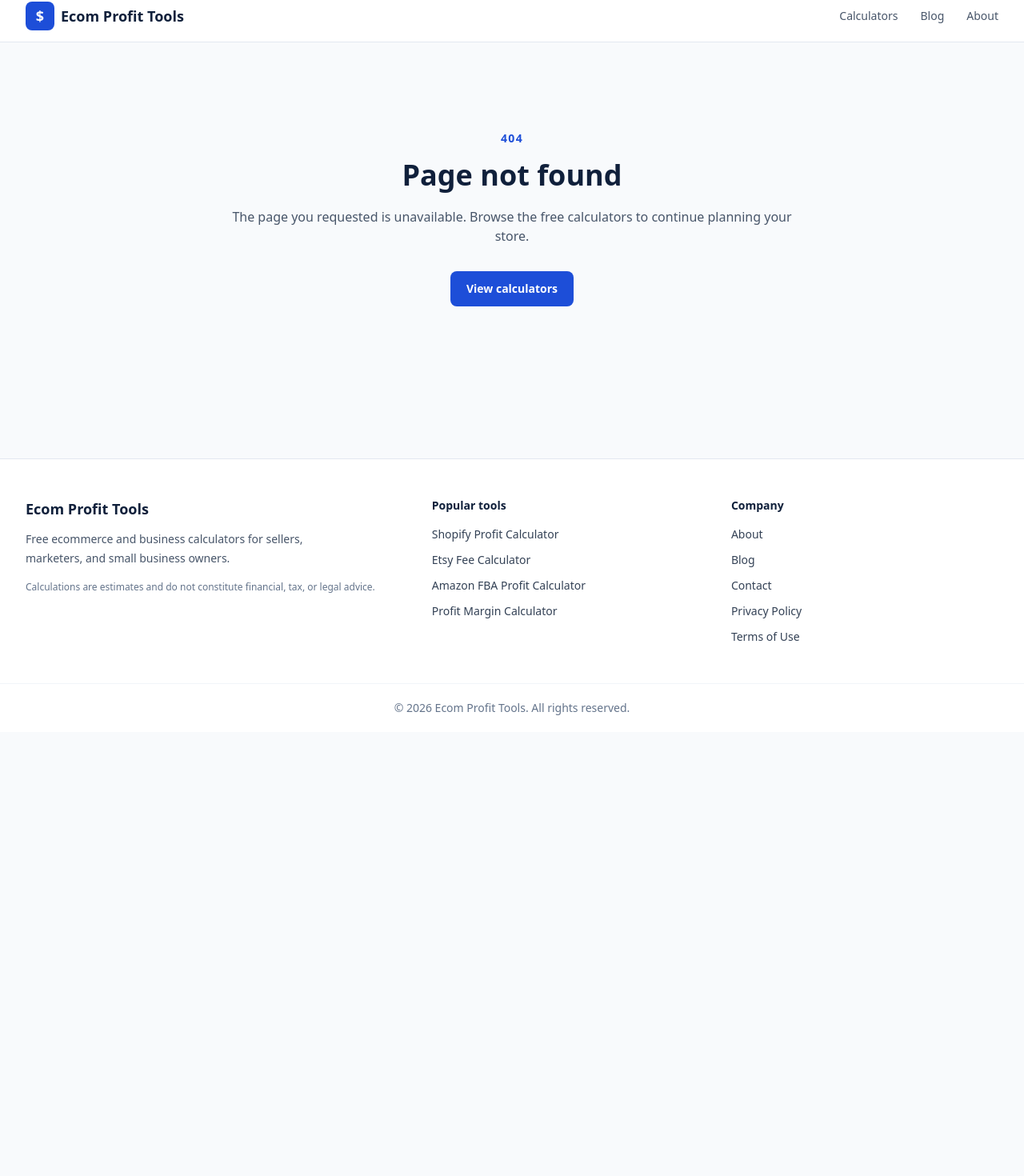
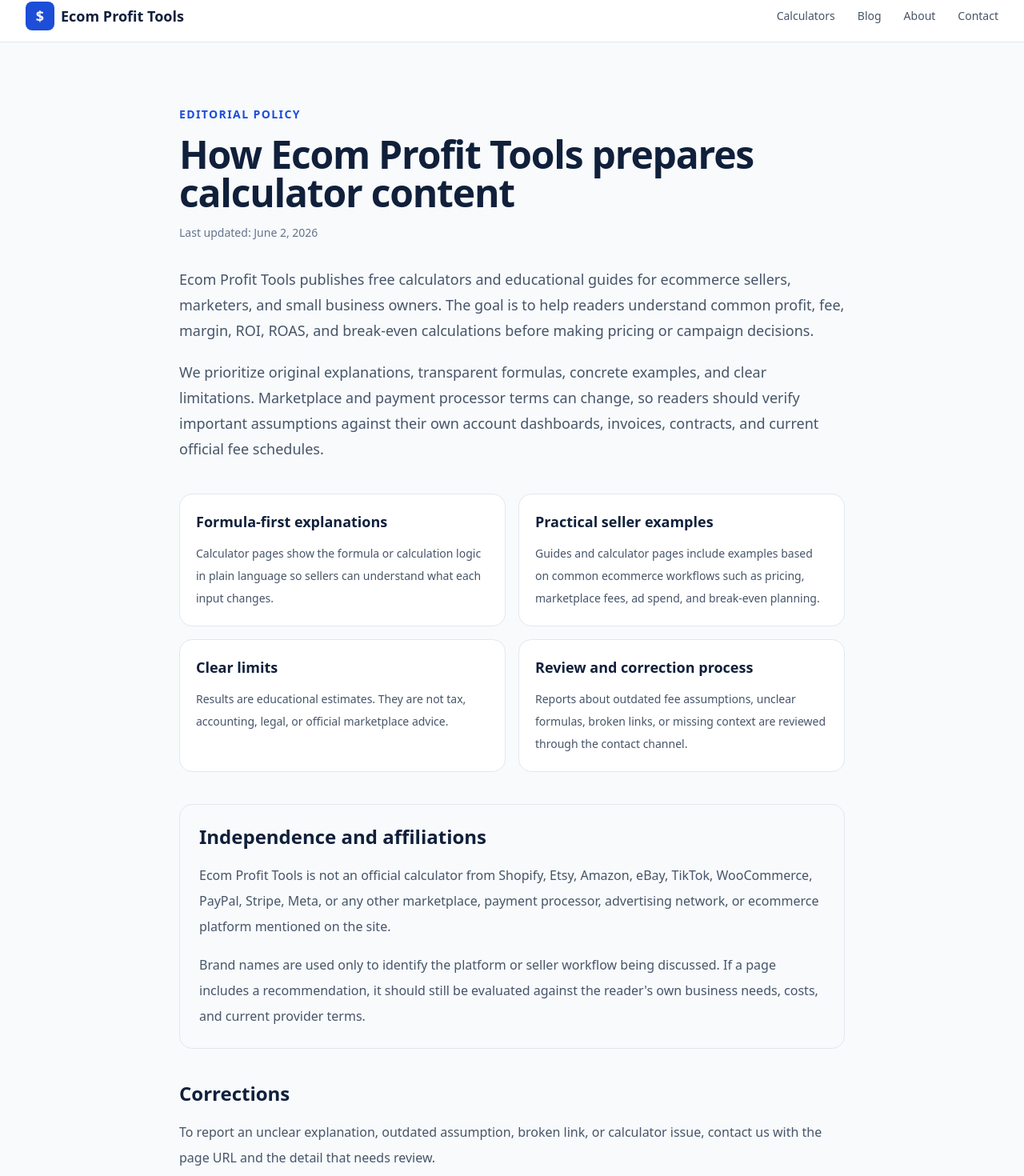
Before and after one commit to hh782897680-art/seller-calc-tools, a Next.js app: page /editorial-policy in a window 1280 px wide. Before the commit this address had no page. Shown: the part 12-1482 px from the top of the page at 80% size. Before the commit the page ends 927 px from the top, so only its background shows below. Built offline with nearby package versions, Linux system fonts and the light colour scheme.

Commit message:
Improve AdSense content quality and trust signals

```diff
--- a/app/about/page.tsx
+++ b/app/about/page.tsx
@@ -26,6 +26,7 @@ export default function AboutPage() {
       <h1 className="mt-4 text-4xl font-bold tracking-tight text-ink sm:text-5xl">
         Tools for practical seller decisions
       </h1>
+      <p className="mt-4 text-sm text-slate-500">Last updated: June 2, 2026</p>
       <div className="mt-8 space-y-5 text-lg leading-8 text-slate-600">
         <p>
           Ecom Profit Tools is a free tool website for Shopify, Etsy, Amazon FBA,
@@ -45,9 +46,35 @@ export default function AboutPage() {
           records and appropriate professional guidance.
         </p>
       </div>
-      <Link className="primary-button mt-10" href="/#calculators">
-        Browse calculators
-      </Link>
+      <section className="mt-10 rounded-2xl border border-slate-200 bg-slate-50 p-6">
+        <h2 className="text-2xl font-semibold text-ink">How the content is maintained</h2>
+        <div className="mt-4 space-y-4 text-base leading-8 text-slate-600">
+          <p>
+            Calculator pages are written around formulas, example inputs, common
+            seller mistakes, and plain-language notes about where estimates can
+            differ from real invoices or marketplace statements.
+          </p>
+          <p>
+            Fee-sensitive pages include review notes where platform terms may vary
+            by country, category, account type, currency, or seller settings. When
+            a calculator covers third-party marketplaces or payment processors,
+            it is not presented as an official statement from those platforms.
+          </p>
+          <p>
+            Corrections and update requests can be sent through the contact page.
+            We review reports about unclear formulas, outdated fee assumptions,
+            broken links, and content that needs stronger sourcing or examples.
+          </p>
+        </div>
+      </section>
+      <div className="mt-10 flex flex-col gap-3 sm:flex-row">
+        <Link className="primary-button" href="/#calculators">
+          Browse calculators
+        </Link>
+        <Link className="secondary-button" href="/editorial-policy">
+          Read editorial policy
+        </Link>
+      </div>
     </main>
   );
 }
--- /dev/null
+++ b/app/editorial-policy/page.tsx
@@ -0,0 +1,105 @@
+import type { Metadata } from "next";
+import Link from "next/link";
+
+export const metadata: Metadata = {
+  title: "Editorial Policy | Ecom Profit Tools",
+  description:
+    "How Ecom Profit Tools prepares, reviews, and updates ecommerce calculator content, examples, and educational guides.",
+  alternates: {
+    canonical: "https://www.ecomprofittools.com/editorial-policy",
+  },
+  openGraph: {
+    title: "Editorial Policy | Ecom Profit Tools",
+    description:
+      "Learn how Ecom Profit Tools writes and reviews calculator pages, examples, and educational ecommerce content.",
+    url: "https://www.ecomprofittools.com/editorial-policy",
+    type: "website",
+  },
+};
+
+const standards = [
+  {
+    title: "Formula-first explanations",
+    text: "Calculator pages show the formula or calculation logic in plain language so sellers can understand what each input changes.",
+  },
+  {
+    title: "Practical seller examples",
+    text: "Guides and calculator pages include examples based on common ecommerce workflows such as pricing, marketplace fees, ad spend, and break-even planning.",
+  },
+  {
+    title: "Clear limits",
+    text: "Results are educational estimates. They are not tax, accounting, legal, or official marketplace advice.",
+  },
+  {
+    title: "Review and correction process",
+    text: "Reports about outdated fee assumptions, unclear formulas, broken links, or missing context are reviewed through the contact channel.",
+  },
+];
+
+export default function EditorialPolicyPage() {
+  return (
+    <main className="page-container max-w-4xl py-14 sm:py-20">
+      <p className="text-sm font-semibold uppercase tracking-widest text-brand-600">
+        Editorial policy
+      </p>
+      <h1 className="mt-4 text-4xl font-bold tracking-tight text-ink sm:text-5xl">
+        How Ecom Profit Tools prepares calculator content
+      </h1>
+      <p className="mt-4 text-sm text-slate-500">Last updated: June 2, 2026</p>
+      <div className="mt-8 space-y-5 text-lg leading-8 text-slate-600">
+        <p>
+          Ecom Profit Tools publishes free calculators and educational guides for
+          ecommerce sellers, marketers, and small business owners. The goal is to
+          help readers understand common profit, fee, margin, ROI, ROAS, and
+          break-even calculations before making pricing or campaign decisions.
+        </p>
+        <p>
+          We prioritize original explanations, transparent formulas, concrete
+          examples, and clear limitations. Marketplace and payment processor terms
+          can change, so readers should verify important assumptions against their
+          own account dashboards, invoices, contracts, and current official fee
+          schedules.
+        </p>
+      </div>
+
+      <section className="mt-10 grid gap-4 sm:grid-cols-2">
+        {standards.map((item) => (
+          <div className="rounded-2xl border border-slate-200 bg-white p-5" key={item.title}>
+            <h2 className="text-lg font-semibold text-ink">{item.title}</h2>
+            <p className="mt-3 text-sm leading-7 text-slate-600">{item.text}</p>
+          </div>
+        ))}
+      </section>
+
+      <section className="mt-10 rounded-2xl border border-slate-200 bg-slate-50 p-6">
+        <h2 className="text-2xl font-semibold text-ink">Independence and affiliations</h2>
+        <div className="mt-4 space-y-4 text-base leading-8 text-slate-600">
+          <p>
+            Ecom Profit Tools is not an official calculator from Shopify, Etsy,
+            Amazon, eBay, TikTok, WooCommerce, PayPal, Stripe, Meta, or any other
+            marketplace, payment processor, advertising network, or ecommerce
+            platform mentioned on the site.
+          </p>
+          <p>
+            Brand names are used only to identify the platform or seller workflow
+            being discussed. If a page includes a recommendation, it should still
+            be evaluated against the reader&apos;s own business needs, costs, and
+            current provider terms.
+          </p>
+        </div>
+      </section>
+
+      <section className="mt-10">
+        <h2 className="text-2xl font-semibold text-ink">Corrections</h2>
+        <p className="mt-4 text-base leading-8 text-slate-600">
+          To report an unclear explanation, outdated assumption, broken link, or
+          calculator issue, contact us with the page URL and the detail that needs
+          review.
+        </p>
+        <Link className="primary-button mt-6" href="/contact">
+          Contact Ecom Profit Tools
+        </Link>
+      </section>
+    </main>
+  );
+}
--- a/app/page.tsx
+++ b/app/page.tsx
@@ -1,7 +1,6 @@
 import type { Metadata } from "next";
 import Link from "next/link";
 import type { ReactNode } from "react";
-import AdPlaceholder from "@/components/AdPlaceholder";
 import FAQ from "@/components/FAQ";
 import {
   calculators,
@@ -429,7 +428,6 @@ export default function HomePage() {
             <HomepageCalculatorCard calculator={calculator} key={calculator.slug} />
           ))}
         </div>
-        <AdPlaceholder className="mt-12" />
       </section>
 
       <section className="border-y border-slate-200 bg-gradient-to-b from-white to-slate-50 py-16">
--- a/app/sitemap.ts
+++ b/app/sitemap.ts
@@ -11,6 +11,7 @@ export default function sitemap(): MetadataRoute.Sitemap {
     "/blog",
     "/about",
     "/contact",
+    "/editorial-policy",
     "/privacy-policy",
     "/terms",
   ];
--- a/components/AdPlaceholder.tsx
+++ /dev/null
@@ -1,14 +0,0 @@
-interface AdPlaceholderProps {
-  className?: string;
-}
-
-export default function AdPlaceholder({ className = "" }: AdPlaceholderProps) {
-  return (
-    <div
-      aria-label="Advertisement placeholder"
-      className={`flex min-h-24 items-center justify-center rounded-xl border border-dashed border-slate-300 bg-slate-50 text-xs font-medium uppercase tracking-[0.2em] text-slate-400 ${className}`}
-    >
-      Advertisement
-    </div>
-  );
-}
--- a/components/AffiliateCTA.tsx
+++ b/components/AffiliateCTA.tsx
@@ -9,7 +9,7 @@ export default function AffiliateCTA({ message }: AffiliateCTAProps) {
     <aside className="rounded-2xl border border-brand-100 bg-brand-50 p-6 sm:flex sm:items-center sm:justify-between sm:gap-6">
       <div>
         <p className="text-xs font-semibold uppercase tracking-wider text-brand-600">
-          Recommended tools
+          Related planning tools
         </p>
         <p className="mt-2 font-semibold text-ink">{message}</p>
       </div>
--- a/components/CalculatorPage.tsx
+++ b/components/CalculatorPage.tsx
@@ -1,6 +1,5 @@
 import Link from "next/link";
 import type { ReactNode } from "react";
-import AdPlaceholder from "@/components/AdPlaceholder";
 import AffiliateCTA from "@/components/AffiliateCTA";
 import FAQ from "@/components/FAQ";
 import FormulaBox from "@/components/FormulaBox";
@@ -377,10 +376,6 @@ export default function CalculatorPage({
         </div>
       </section>
 
-      <div className="page-container py-8">
-        <AdPlaceholder />
-      </div>
-
       <article className={`page-container mt-12 ${isFeaturedCalculatorPage ? "max-w-5xl space-y-14" : "max-w-4xl space-y-12"}`}>
         <section>
           <h2 className="section-heading">What is this calculator?</h2>
@@ -407,6 +402,31 @@ export default function CalculatorPage({
           </div>
           <div className="mt-7">
             <FormulaBox formulas={calculator.formula} />
+          </div>
+        </section>
+
+        <section>
+          <h2 className="section-heading">How this estimate is prepared</h2>
+          <div className="mt-5 space-y-4 text-base leading-8 text-slate-600">
+            <p>
+              This page explains the formula behind {calculator.name} before asking
+              for inputs, so sellers can review what each field changes and spot
+              assumptions that do not match their own store records.
+            </p>
+            <p>
+              Marketplace and payment fees can change by country, account type,
+              category, currency, and platform policy. Treat the result as a
+              planning estimate, then compare important decisions against your
+              current invoices, dashboard reports, and official fee schedules.
+            </p>
+            <p>
+              Learn more about how Ecom Profit Tools writes and reviews calculator
+              content in the{" "}
+              <Link className="text-brand-700 hover:underline" href="/editorial-policy">
+                editorial policy
+              </Link>
+              .
+            </p>
           </div>
         </section>
 
@@ -493,8 +513,6 @@ export default function CalculatorPage({
           </ul>
         </section>
 
-        <AdPlaceholder />
-
         <section className={isFeaturedCalculatorPage ? "rounded-3xl border border-slate-200 bg-white p-6 sm:p-8" : ""}>
           <h2 className="section-heading">Frequently asked questions</h2>
           <div className="mt-6">
@@ -546,7 +564,7 @@ export default function CalculatorPage({
         </section>
 
         <ShareCalculator
-          fallbackUrl={`https://ecomprofittools.com/${calculator.slug}`}
+          fallbackUrl={`https://www.ecomprofittools.com/${calculator.slug}`}
         />
       </article>
     </main>
--- a/components/Footer.tsx
+++ b/components/Footer.tsx
@@ -53,6 +53,11 @@ export default function Footer() {
               </Link>
             </li>
             <li>
+              <Link className="transition hover:text-brand-600" href="/editorial-policy">
+                Editorial Policy
+              </Link>
+            </li>
+            <li>
               <Link className="transition hover:text-brand-600" href="/privacy-policy">
                 Privacy Policy
               </Link>
--- a/components/Header.tsx
+++ b/components/Header.tsx
@@ -4,6 +4,7 @@ const navigation = [
   { label: "Calculators", href: "/#calculators" },
   { label: "Blog", href: "/blog" },
   { label: "About", href: "/about" },
+  { label: "Contact", href: "/contact" },
 ];
 
 export default function Header() {
@@ -22,7 +23,7 @@ export default function Header() {
           <span className="hidden sm:inline">Ecom Profit Tools</span>
         </Link>
         <nav aria-label="Main navigation">
-          <ul className="flex items-center gap-3 text-sm font-medium text-slate-600 sm:gap-7">
+          <ul className="flex items-center gap-3 text-sm font-medium text-slate-600 sm:gap-5 md:gap-7">
             {navigation.map((item) => (
               <li key={item.label}>
                 <Link className="transition hover:text-brand-600" href={item.href}>
```
